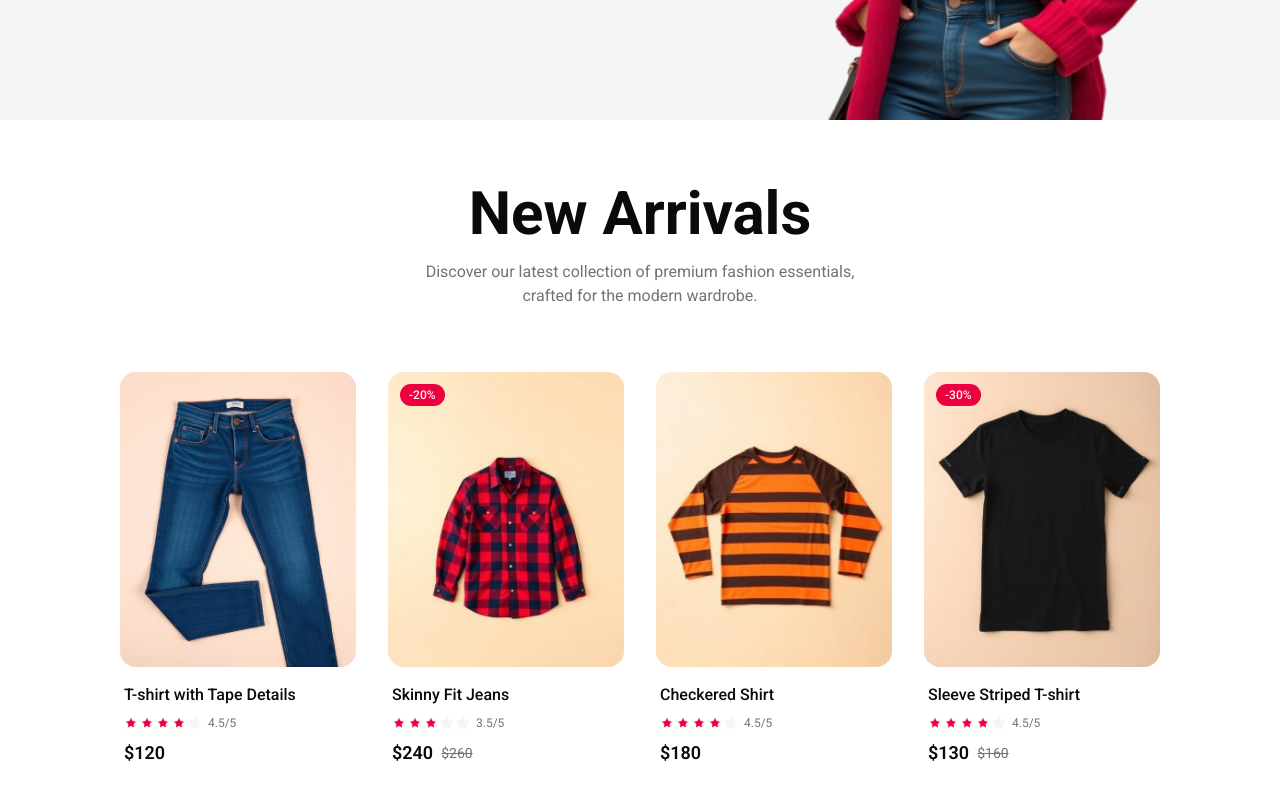
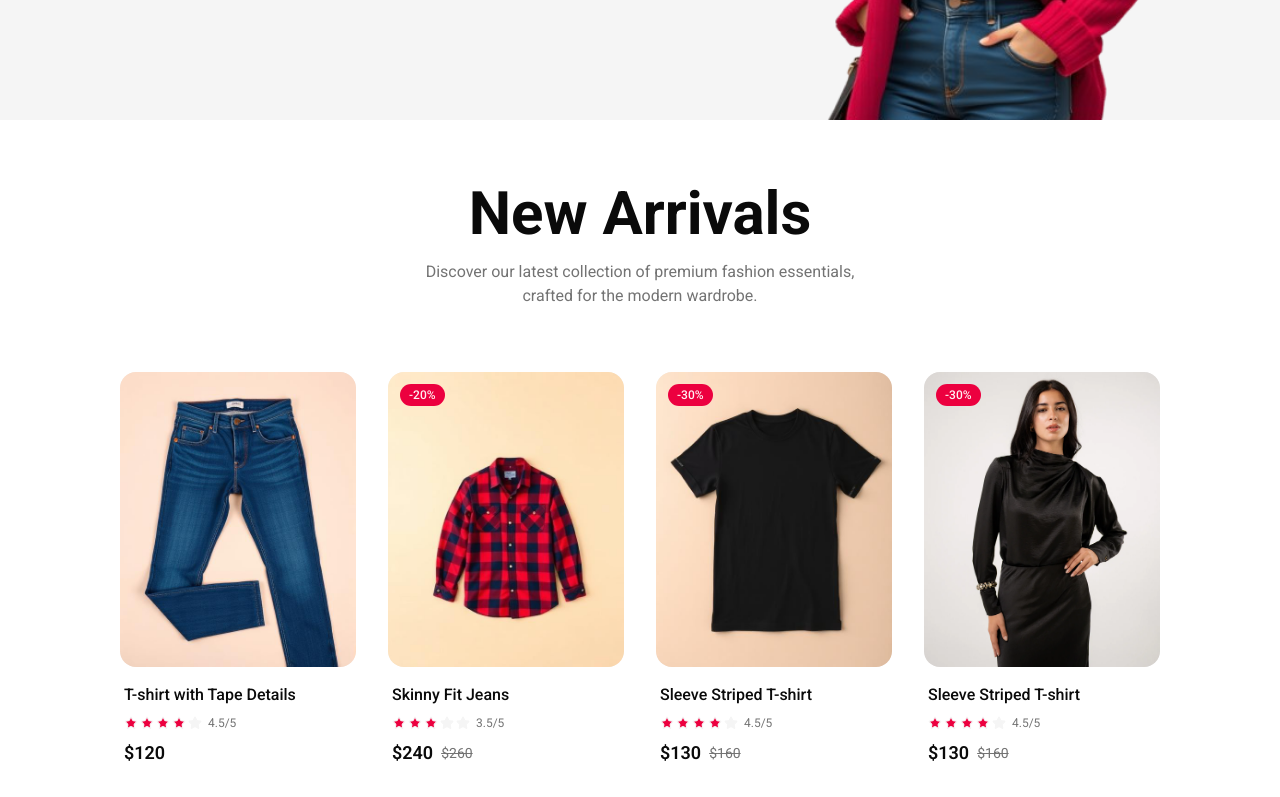
Before and after one commit to Peter3Khalil/be-one-ecommerce, a Next.js app: page / in a window 1280 px wide. Shown: the part 680-1477 px from the top of the page. Built offline with nearby package versions, Linux system fonts and the light colour scheme.

Commit message:
refactor: remove unused product and add border to New Arrivals section

```diff
--- a/src/components/new-arrivals.tsx
+++ b/src/components/new-arrivals.tsx
@@ -21,13 +21,6 @@
     discount: 20,
   },
   {
-    id: 3,
-    image: '/products/3.jpg',
-    name: 'Checkered Shirt',
-    price: 180,
-    rating: 4.5,
-  },
-  {
     id: 4,
     image: '/products/4.jpg',
     name: 'Sleeve Striped T-shirt',
@@ -49,7 +42,7 @@
 
 const NewArrivals = () => {
   return (
-    <section className="container flex flex-col gap-16 py-16">
+    <section className="container flex flex-col gap-16 border-b py-16">
       <div className="text-center">
         <h2 className="font-display text-4xl font-bold text-foreground md:text-5xl lg:text-6xl">
           New Arrivals
```
